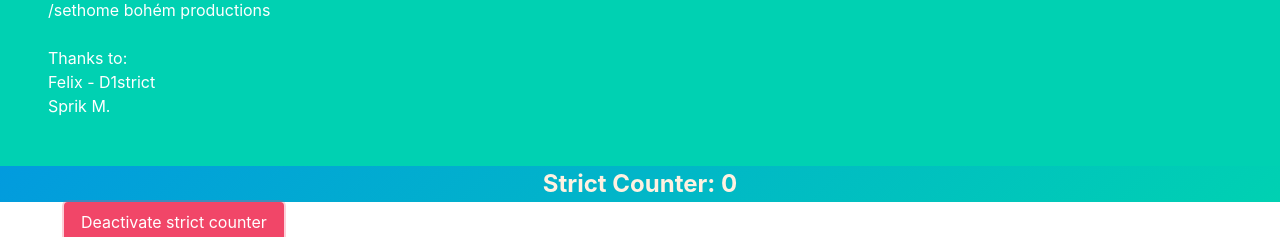
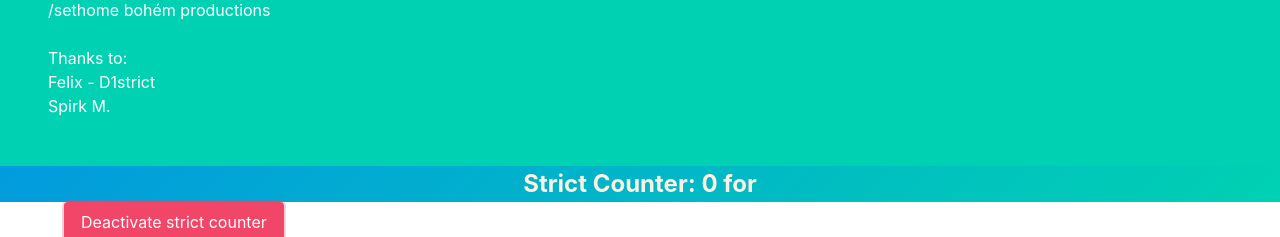
Before and after one commit to AdyStudios/LogiReader, a React (Create React App) app: page / in a window 1280 px wide. Both pictures are taken after a click on the button "Activate stirct counter". Shown: the part 333-570 px from the top of the page. Built offline with nearby package versions, Linux system fonts and the light colour scheme.

Commit message:
updated strict counter to count for each group, added group id display

```diff
--- a/src/App.jsx
+++ b/src/App.jsx
@@ -25,7 +25,7 @@ function App() {
   const [bigContent, setBigContent] = useState([]);
   const [fileUploaded, setFileUploaded] = useState(false);
   const [currentPage, setCurrentPage] = useState(0);
-  const [strictCount, setStrictCount] = useState(0);
+  const [strictCounts, setStrictCounts] = useState({});
   const [viewedPages, setViewedPages] = useState(new Set());
   const [isStrictCounterActive, setIsStrictCounterActive] = useState(false);
 
@@ -40,6 +40,7 @@ function App() {
       const parsedData = XLSX.utils.sheet_to_json(sheet, { defval: "" });
 
       const jsonData = parsedData.map((row) => ({
+        groupid: row["Csoport"],
         age: row["Data Age"],
         campType: row["Data Camp Type"],
         favoriteLeasureActivity: row["Data Favorite Leasure Activity"],
@@ -88,16 +89,23 @@ function App() {
     setContent(read[pg]);
 
     if (!viewedPages.has(pg)) {
-      // Ensure attributes are in an array before using includes
-      console.log(read[pg]?.campLeadAttributes?.attributes);
       const leadAttributes = read[pg]?.campLeadAttributes?.attributes;
-      for(let key in leadAttributes) {
+      const groupid = read[pg]?.groupid;
+      let strictCount = 0;
+
+      for (let key in leadAttributes) {
         if (leadAttributes[key] === "strict") {
-          setStrictCount(prevCount => prevCount + 1);
+          strictCount += 1;
         }
       }
+
+      setStrictCounts((prevCounts) => ({
+        ...prevCounts,
+        [groupid]: (prevCounts[groupid] || 0) + strictCount,
+      }));
+
       // Mark the page as viewed
-      setViewedPages(prevPages => new Set(prevPages).add(pg));
+      setViewedPages((prevPages) => new Set(prevPages).add(pg));
     }
   }
 
@@ -164,7 +172,7 @@ function App() {
 
           <p><Trans i18nKey="lr.madeby"/></p>
           <p>/sethome bohém productions</p>
-          <p className="contributions"><br></br><Trans i18nKey="lr.thanks"/></p><p className="contributors">Felix - D1strict<br/>Sprik M.</p>
+          <p className="contributions"><br></br><Trans i18nKey="lr.thanks"/></p><p className="contributors">Felix - D1strict<br/>Spirk M.</p>
         </div>
         <a
           href="https://github.com/AdyStudios/LogiReader"
@@ -177,7 +185,12 @@ function App() {
         </div>
       </section>
       <div className="strict-counter">
-        {isStrictCounterActive && <p>Strict Counter: {strictCount}</p>}
+        {isStrictCounterActive && (
+          <p>
+            Strict Counter:{" "}
+            {strictCounts[content.groupid] ? strictCounts[content.groupid] : 0} for {content.groupid}
+          </p>
+        )}
       </div>
       <div className="container">
         <button
@@ -231,6 +244,11 @@ function App() {
             {getCurrentPage()}.<Trans i18nKey="lr.currentPage" />
           </p>
         </div>
+        <div className="groupid">
+        <p className="card-header-title">
+        <Trans i18nKey="lr.groupId" />: {data.groupid}
+        </p>
+      </div>
         <div className="container is-fluid mt-5 mb-5">
           <div className="columns is-multiline">
             <div className="column has-equal-height">
--- a/src/locales/de/translation.json
+++ b/src/locales/de/translation.json
@@ -5,6 +5,7 @@
     "subtitle": "Eine intuitive Plattform zum Auswerten von Logiscool CRM-Umfragen.",
     "madeby": "Erstellt von",
     "thanks": "Dank:",
+    "groupId": "Gruppen-ID",
     "language": "Deutsch",
     "nofileUpload": "Datei-Upload wird nicht unterstützt.",
     "nextpage": "Nächste Seite",
--- a/src/locales/en/translation.json
+++ b/src/locales/en/translation.json
@@ -5,6 +5,7 @@
         "subtitle": "An intuitive platform for reading Logiscool CRM Surveys.",
         "madeby": "made by",
         "thanks": "Thanks to:",
+        "groupId": "Group ID",
         "language": "English",
         "nofileUpload": "No file uploaded",
         "nextpage": "Next page",
--- a/src/locales/hu/translation.json
+++ b/src/locales/hu/translation.json
@@ -5,6 +5,7 @@
     "subtitle": "Intuitív platform a Logiscool CRM felmérések átnézéséhez.",
     "madeby": "készítette",
     "thanks": "Köszönet:",
+    "groupId": "Csoport id",
     "language": "Magyar",
     "nofileUpload": "Nincs feltöltött fájl.",
     "nextpage": "Következő oldal",
```
